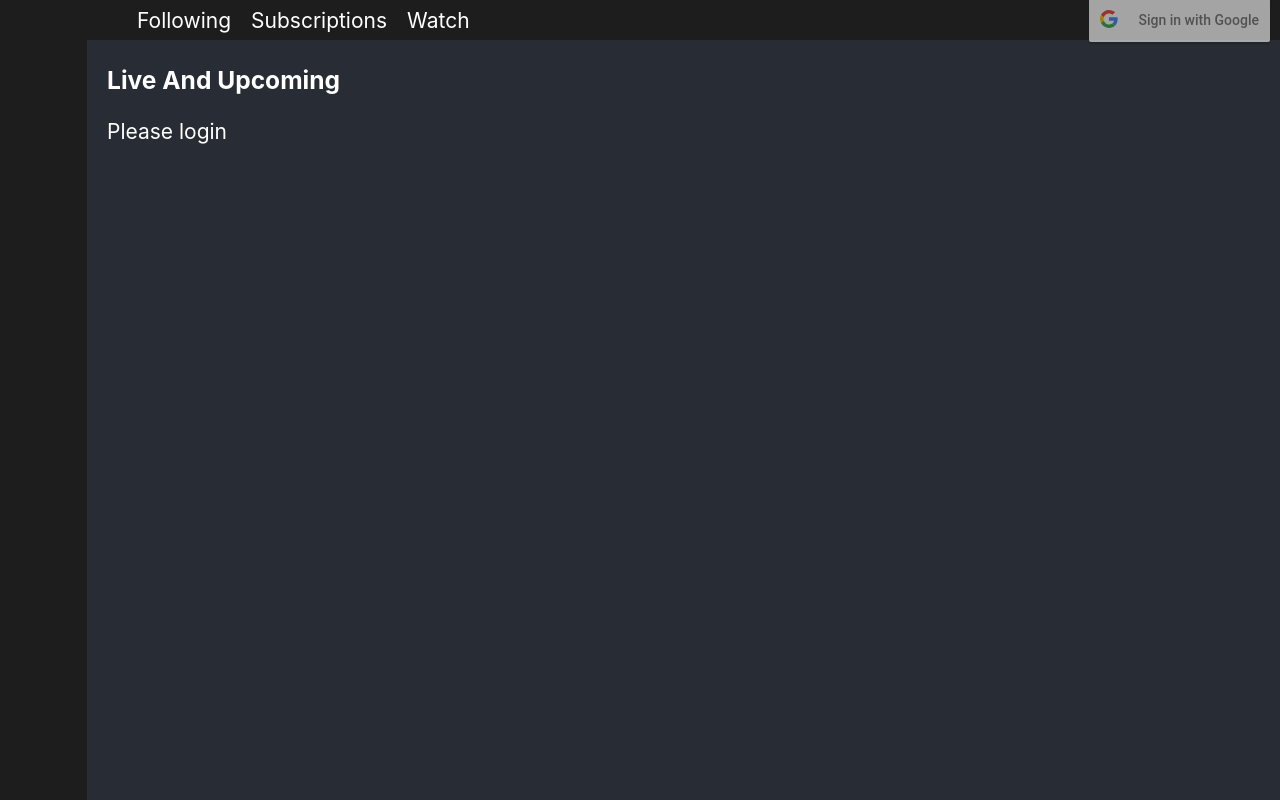
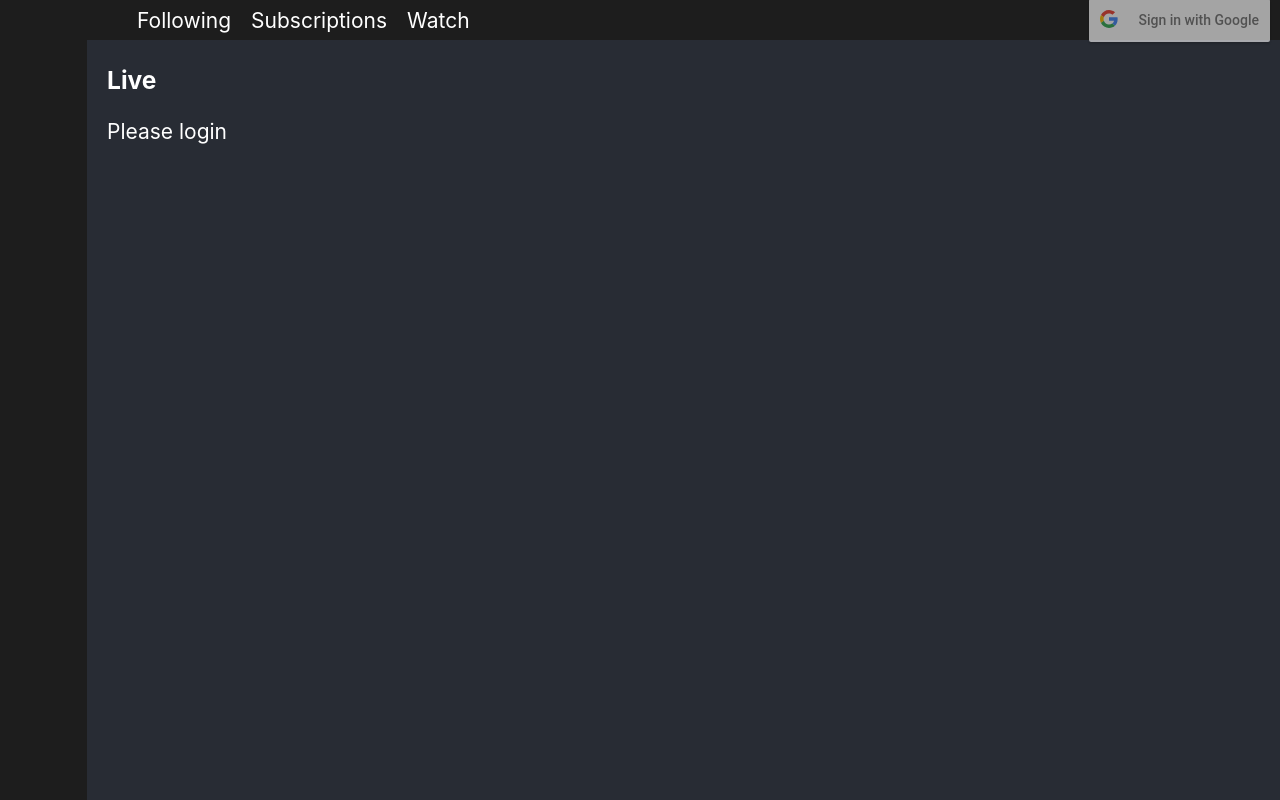
Before and after one commit to jo-ho/y-stream, a React (Create React App) app in the folder client/: page / in a window 1280 px wide. Built offline with nearby package versions, Linux system fonts and the light colour scheme; no server answers.

Commit message:
Add more descriptive text

```diff
--- a/client/src/App.js
+++ b/client/src/App.js
@@ -162,7 +162,7 @@ class App extends React.Component {
 			if (liveChannelIds == null) {
 				element = <p>Loading ...</p>
 			} else if (liveChannelIds.length == 0 ) {
-				element = <p>No live or upcoming streams</p>
+				element = <p>No streams are live</p>
 			} else {
 				element = <Embeds width={"25vw"} height={"30vh"} chIds={this.state.liveChannelIds} />
 			}
@@ -176,7 +176,7 @@ class App extends React.Component {
 					<Header setSignedIn={this.setSignedIn} isSignedIn={this.state.isSignedIn} onGetSubscriptionsDone={this.addSubscriptionsInfos} />
 					<Switch>
 						<Route exact path="/">
-							<h3 > Live And Upcoming </h3>
+							<h3 > Live </h3>
 							{element}
 
 						</Route>
@@ -195,7 +195,7 @@ class App extends React.Component {
 							{this.state.isSignedIn ?
 								this.state.watchingStreamId !== null ?
 									<Embed autoPlay={true} width={"90vw"} height={"90vh"} id={this.state.watchingStreamId} /> :
-									<p>Select a stream</p> :
+									<p>Select a stream from the sidebar</p> :
 								<p>Please login</p>
 							}
 						</Route>
```
